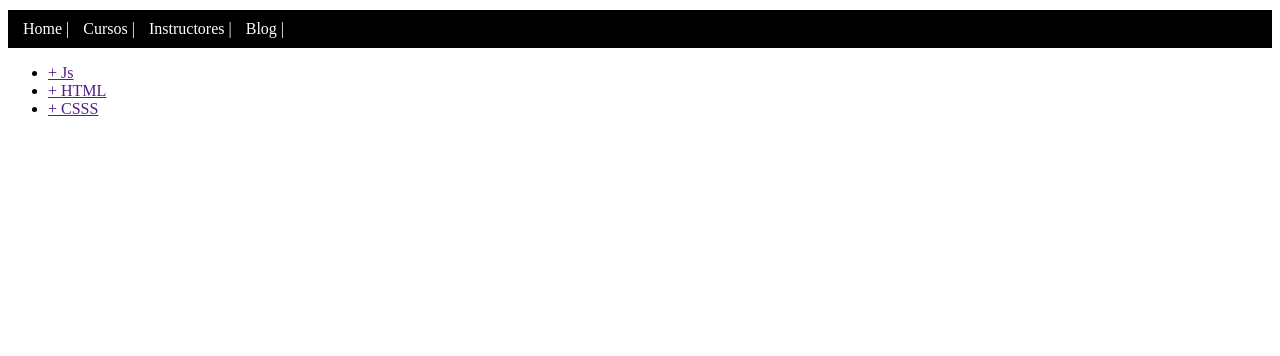
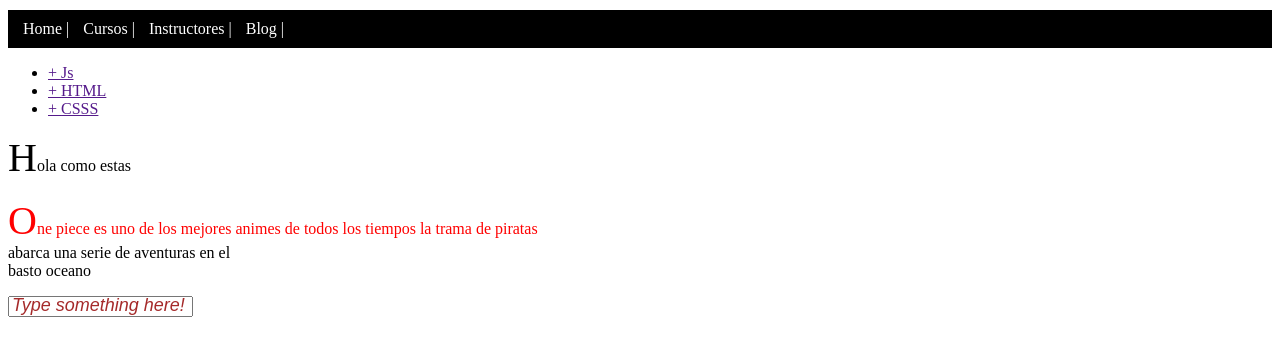
Before and after one commit to peramon/PlatziSchool, a plain HTML site: page CursoHtmlCss/Proyecto1/pseudoclase.html in a window 1280 px wide. Drawn offline with Linux system fonts and the light colour scheme.

Commit message:
Practicando Pseudoelementos

```diff
--- a/CursoHtmlCss/Proyecto1/css/pseudo.css
+++ b/CursoHtmlCss/Proyecto1/css/pseudo.css
@@ -34,3 +34,21 @@
 .main-ul__item a::before{
     content: " + ";
 }
+
+p::first-letter{
+    font-size: 250%;
+}
+
+#main-section__p::first-line{
+    color: red;
+}
+
+#main-section__p::selection{
+    background-color: aqua;
+}
+
+input::placeholder {
+    color: brown;
+    font-size: large;
+    font-style: italic;
+}
--- a/CursoHtmlCss/Proyecto1/pseudoclase.html
+++ b/CursoHtmlCss/Proyecto1/pseudoclase.html
@@ -27,6 +27,15 @@
     </header>
     <main>
         <section>
+            <p> Hola como estas</p>
+            <p id="main-section__p">One piece es uno de los mejores animes de todos los tiempos
+                la trama de piratas </br> abarca una serie de aventuras en
+                el </br> basto oceano
+            </p>
+
+            <input placeholder="Type something here!">
+        </section>
+        <section>
 
         </section>
     </main>
```
